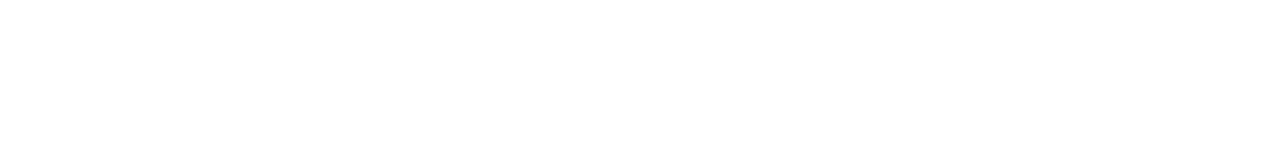
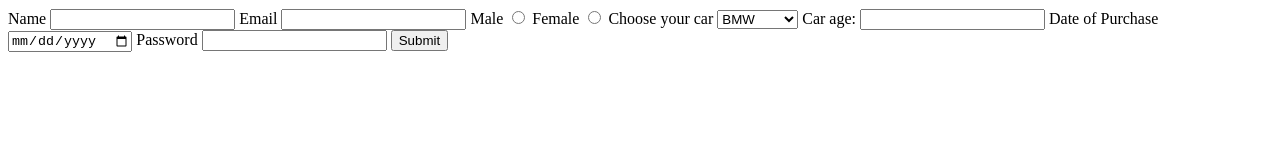
Before and after one commit to acciojob/car-insurance-form-Shrikanttathe-hub, a website: page main.html in a window 1280 px wide. Drawn offline with Linux system fonts and the light colour scheme.

Commit message:
created a submission

```diff
--- a/main.html
+++ b/main.html
@@ -8,6 +8,29 @@
 
 <body>
 	<!-- the entire body must be written by student -->
+	<form>
+		<label for="name">Name</label>
+		<input type="text" id="name" required>
+		<label for="email">Email</label>
+		<input type="Email" id="email" required>
+		<label for="gender_m">Male</label>
+		<input type="radio" id="gender_m" name="gender"  required>
+        <label for="gender_f">Female</label>
+		<input type="radio" id="gender_f" name="gender"  required>
+		<label for="cars">Choose your car</label>
+		<select id="cars" name="cars">
+			<option>BMW</option>
+			<option>Audi</option>
+			<option>Mercedez</option>
+		</select>
+		<label for="carage">Car age:</label>
+		<input type="Number" name="carage" id="carage" required>
+		<label for="dop">Date of Purchase</label>
+		<input type="Date" name="dop" id="dop" required>
+		<label for="password">Password</label>
+		<input type="password" name="password" id="password" required>
+		<button type="submit">Submit</button>
+	</form>
     <script type="text/javascript" src="./script.js">
 </script>
 
```
